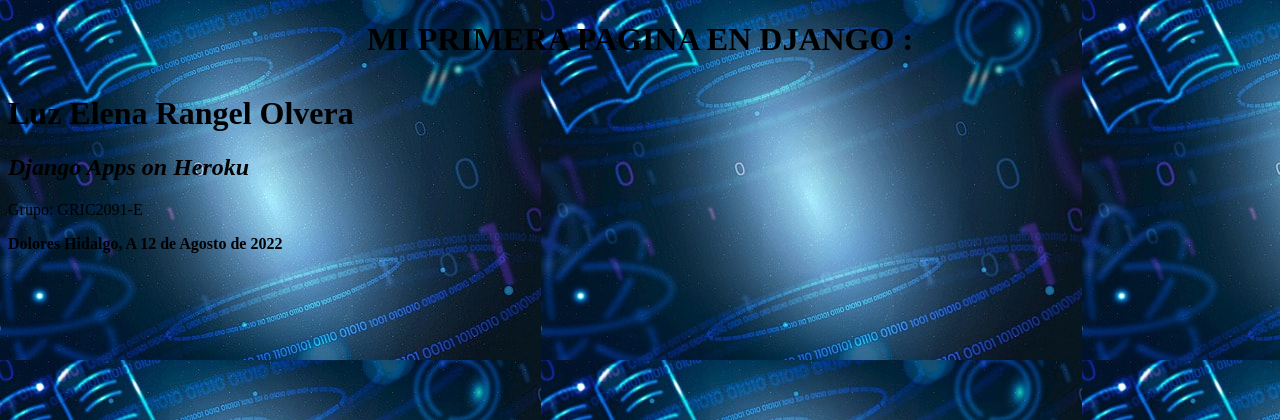
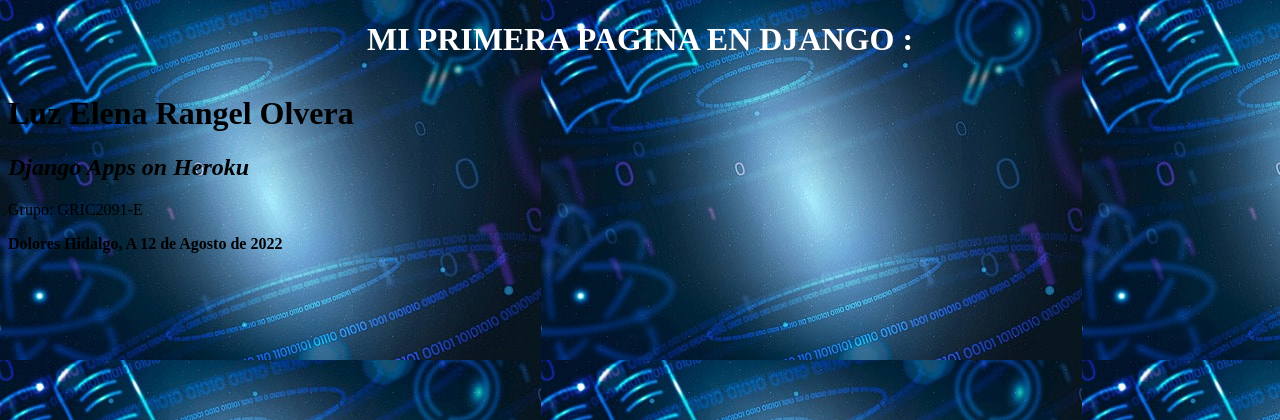
Before and after one commit to elena03rangel/proj1, a Django app: page / in a window 1280 px wide. Shown: the top 420 px of the page. Run offline with Django 4.2, Linux system fonts and the light colour scheme.

Commit message:
First commit

```diff
--- a/templates/Homepage.html
+++ b/templates/Homepage.html
@@ -27,7 +27,7 @@
     <div id="agrupar">
         <header id="cabecera">
             <h1>
-                <strong><center>MI PRIMERA PAGINA EN DJANGO :</center></strong><br>
+                    <strong><center><FONT COLOR="white">MI PRIMERA PAGINA EN DJANGO :</FONT></center></strong><br>
                 <strong>Luz Elena Rangel Olvera</strong>
             </h1>
             <div id="cabecera2">
```
